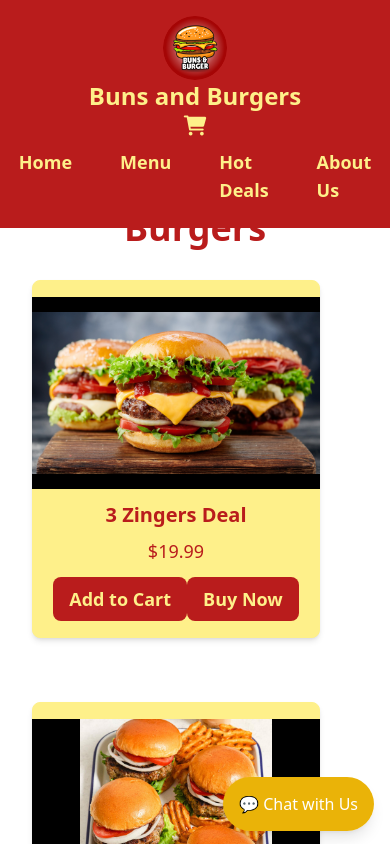
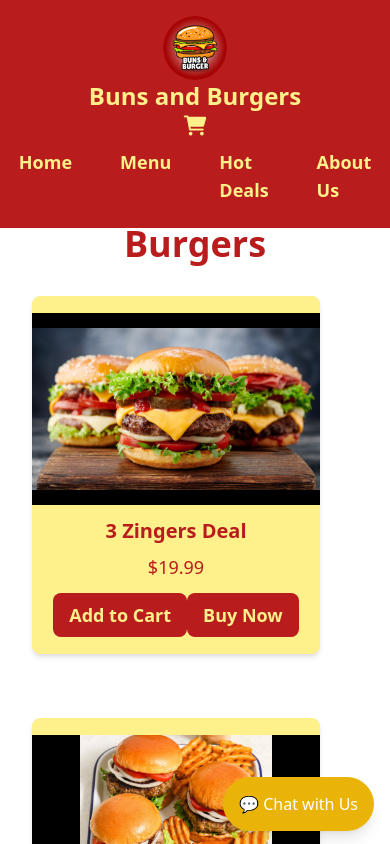
Before and after one commit to Dawoodayaz20/Buns-and-Burger-in-React, a React (Vite) app: page /deals in a window 390 px wide. Shown: the top 844 px of the page. Built offline with nearby package versions, Linux system fonts and the light colour scheme.

Commit message:
updating styles.

```diff
--- a/src/pages/dealspage/deals.component.jsx
+++ b/src/pages/dealspage/deals.component.jsx
@@ -14,7 +14,7 @@ class DealsPage extends React.Component {
 
     render() {
         return(
-        <div className='mt-52 md:mt-40'>
+        <div className='mt-56 md:mt-40'>
             <h1 className="text-red-700 font-bold text-4xl text-center">Burgers</h1>
             <div className="inline-flex flex-wrap justify-items-center justify-between">
                 {this.state.dealsdata.Burgers.slice(0, 4).map(({id, ...otherMenuProps}) => (
```
